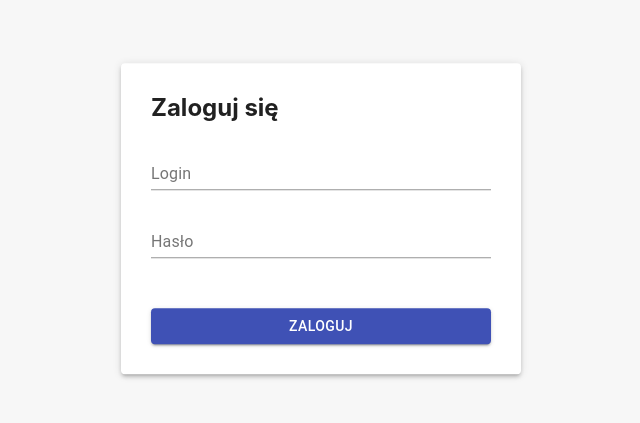
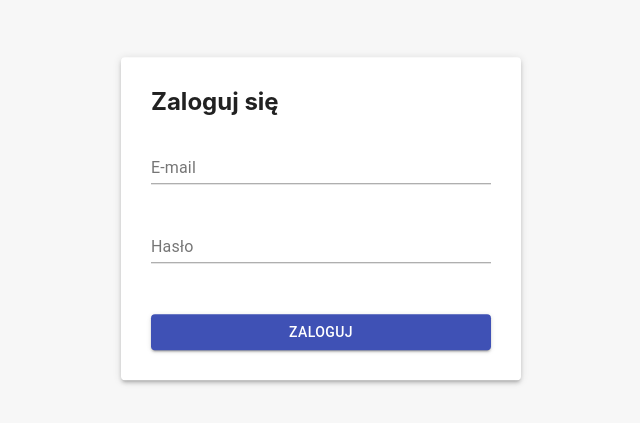
Before and after one commit to kekemato/login-form, a React (Create React App) app: page / in a window 1280 px wide. Shown: the part 181-604 px from the top of the page, without its empty margins (319-959 px from the left). Built offline with nearby package versions, Linux system fonts and the light colour scheme.

Commit message:
basic validation and styles for errors

```diff
--- a/package.json
+++ b/package.json
@@ -13,13 +13,15 @@
     "@types/react": "^16.9.35",
     "@types/react-dom": "^16.9.8",
     "@types/react-router-dom": "^5.1.5",
+    "@types/yup": "^0.29.0",
     "axios": "^0.19.2",
     "formik": "^2.1.4",
     "react": "^16.13.1",
     "react-dom": "^16.13.1",
     "react-router-dom": "^5.2.0",
     "react-scripts": "3.4.1",
-    "typescript": "^3.7.5"
+    "typescript": "^3.7.5",
+    "yup": "^0.29.0"
   },
   "scripts": {
     "start": "react-scripts start",
--- a/src/components/LoginForm/index.tsx
+++ b/src/components/LoginForm/index.tsx
@@ -2,11 +2,19 @@ import React, { useState } from "react";
 import { Formik, Form, Field, FormikProps } from "formik";
 import { Button, Paper } from "@material-ui/core";
 import axios from "axios";
+import * as Yup from "yup";
 
 import TextField from "../TextField";
 import Snackbar from "../Snackbar";
 import { useAuth } from "../../contexts/authContext";
 import useStyles from "./styles";
+
+const loginSchema = Yup.object().shape({
+  login: Yup.string().email("Nieprawidłowy adres email").required("Wymagane"),
+  password: Yup.string()
+    .min(5, "Hasło musi zawierać min. 5 znaków")
+    .required("Wymagane"),
+});
 
 const LoginForm = () => {
   const [isSnackbarOpen, setIsSnackbarOpen] = useState(false);
@@ -18,6 +26,7 @@ const LoginForm = () => {
       <Paper className={classes.formPaper} elevation={3}>
         <Formik
           initialValues={{ login: "", password: "" }}
+          validationSchema={loginSchema}
           onSubmit={async (values, { setSubmitting }) => {
             const url = "https://hpsupport-task.free.beeceptor.com/login";
             try {
@@ -32,23 +41,29 @@ const LoginForm = () => {
             setSubmitting(false);
           }}
         >
-          {(props: FormikProps<any>) => (
+          {({ errors, touched }: FormikProps<any>) => (
             <Form className={classes.container}>
               <h2 className={classes.title}>Zaloguj się</h2>
               <Field
                 name="login"
                 type="text"
-                label="Login"
+                label="E-mail"
                 component={TextField}
-                classes={{ root: classes.textfield }}
+                isError={errors.login && touched.login}
               />
+              <p className={classes.errorText}>
+                {errors.login && touched.login ? errors.login : " "}
+              </p>
               <Field
                 name="password"
                 type="password"
                 label="Hasło"
                 component={TextField}
-                classes={{ root: classes.textfield }}
+                isError={errors.password && touched.password}
               />
+              <p className={classes.errorText}>
+                {errors.password && touched.password ? errors.password : " "}
+              </p>
               <Button
                 variant="contained"
                 type="submit"
--- a/src/components/LoginForm/styles.tsx
+++ b/src/components/LoginForm/styles.tsx
@@ -1,6 +1,7 @@
-import { makeStyles } from "@material-ui/core/styles";
+import { makeStyles, createStyles, Theme } from "@material-ui/core/styles";
 
-const useStyles = makeStyles({
+const useStyles = makeStyles(({ palette }: Theme) =>
+  createStyles({
     background: {
       width: "100vw",
       height: "100vh",
@@ -25,12 +26,16 @@ const useStyles = makeStyles({
     title: {
       marginTop: 0,
     },
-  textfield: {
-    marginBottom: "20px",
+    errorText: {
+      color: palette.error.main,
+      margin: "0 0 10px",
+      minHeight: "21px",
+      fontSize: "15px",
     },
     submitButton: {
-    marginTop: "30px",
+      marginTop: "20px",
     },
-});
+  })
+);
 
 export default useStyles;
--- a/src/components/TextField/index.tsx
+++ b/src/components/TextField/index.tsx
@@ -5,14 +5,14 @@ import { TextField } from "@material-ui/core";
 interface TextFieldProps {
   label?: string;
   type: string;
-  classes: Partial<Record<"root", string>> | undefined;
-  field: FieldProps;
-  form: FormikFormProps;
+  isError?: boolean;
+  field?: FieldProps;
+  form?: FormikFormProps;
 }
 
 const MyTextField: React.FC<TextFieldProps> = (props: TextFieldProps) => {
-  const { field, type, label, classes } = props;
-  return <TextField classes={classes} type={type} label={label} {...field} />;
+  const { field, type, label, isError } = props;
+  return <TextField type={type} label={label} error={isError} {...field} />;
 };
 
 export default MyTextField;
```
Also changed, not shown: 1 other file (tests, documents, lock files or other folders). Lines whose indentation alone changed are shown as unchanged.
